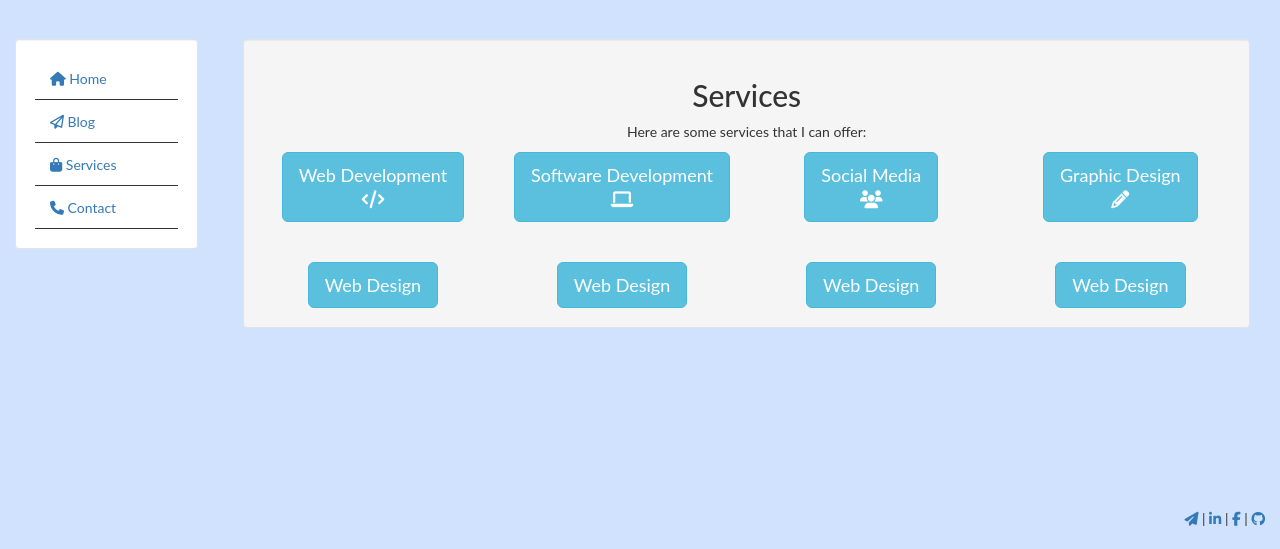
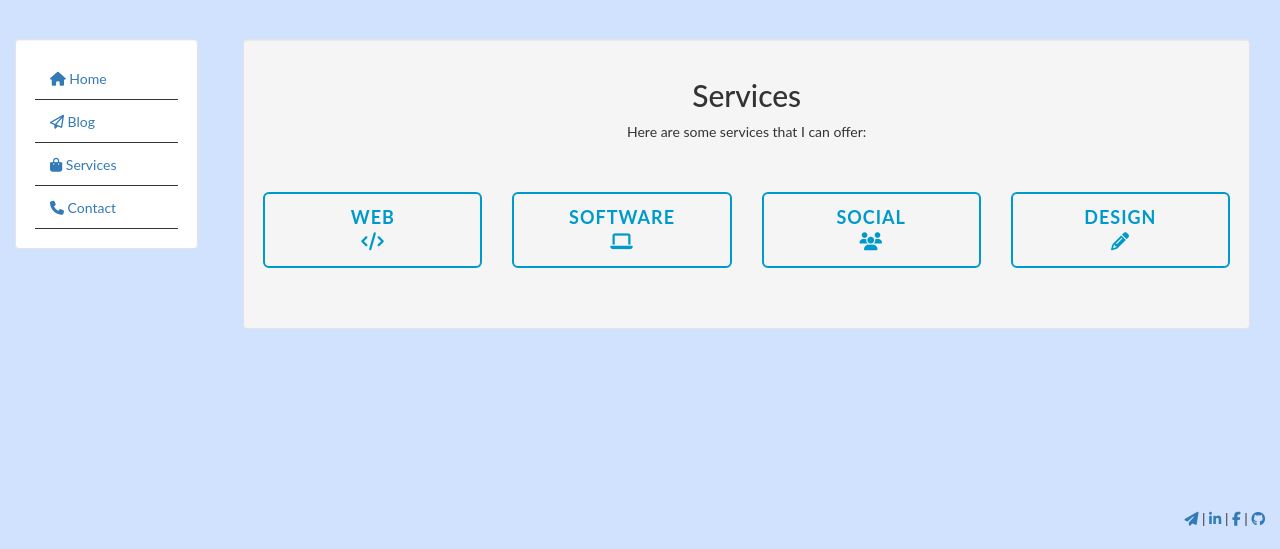
Before and after one commit to pizdetz/portfolio, a Django app: page /services/ in a window 1280 px wide. Shown: the part 251-800 px from the top of the page. Run offline with Django 3.2, Linux system fonts and the light colour scheme; some libraries are stand-ins or nearby versions.

Commit message:
add images and change button markup.

```diff
--- a/portfolio/static/portfolio/css/header.css
+++ b/portfolio/static/portfolio/css/header.css
@@ -27,3 +27,87 @@ body,h1,h2,h3,h4,h5,h6 {
     border-bottom-style: solid;
     border-width: 1px;
 }
+
+/**************************
+  DEFAULT BOOTSTRAP STYLES
+**************************/
+
+.btn {
+  display: inline-block;
+  padding: 6px 12px;
+  margin-bottom: 0;
+  font-size: 14px;
+  font-weight: normal;
+  line-height: 1.42857143;
+  text-align: center;
+  white-space: nowrap;
+  vertical-align: middle;
+  cursor: pointer;
+  -webkit-user-select: none;
+     -moz-user-select: none;
+      -ms-user-select: none;
+          user-select: none;
+  background-image: none;
+  border: 1px solid transparent;
+  border-radius: 4px;
+  padding: 10px 16px;
+}
+
+.btn-lg {
+  font-size: 18px;
+  line-height: 1.33;
+  border-radius: 6px;
+}
+
+.btn-primary {
+  color: #fff;
+  background-color: #428bca;
+  border-color: #357ebd;
+}
+
+.btn-primary:hover,
+.btn-primary:focus,
+.btn-primary:active,
+.btn-primary.active,
+.open .dropdown-toggle.btn-primary {
+  color: #fff;
+  background-color: #3276b1;
+  border-color: #285e8e;
+}
+
+/***********************
+  OUTLINE BUTTONS
+************************/
+
+.btn.outline {
+    background: none;
+    padding: 12px 22px;
+}
+.btn-primary.outline {
+    border: 2px solid #0099cc;
+    color: #0099cc;
+}
+.btn-primary.outline:hover, .btn-primary.outline:focus, .btn-primary.outline:active, .btn-primary.outline.active, .open > .dropdown-toggle.btn-primary {
+    color: #33a6cc;
+    border-color: #33a6cc;
+}
+.btn-primary.outline:active, .btn-primary.outline.active {
+    border-color: #007299;
+    color: #007299;
+    box-shadow: none;
+}
+
+/***********************
+  CUSTON BTN VALUES
+************************/
+
+.btn {
+    padding: 14px 24px;
+    border: 0 none;
+    font-weight: 700;
+    letter-spacing: 1px;
+    text-transform: uppercase;
+}
+.btn:focus, .btn:active:focus, .btn.active:focus {
+    outline: 0 none;
+}
--- a/portfolio/templates/portfolio/header.html
+++ b/portfolio/templates/portfolio/header.html
@@ -6,9 +6,9 @@
 	<meta charset="utf-8" />
 	{% load staticfiles %}
 	<link rel="stylesheet" href="{% static 'portfolio/css/bootstrap.min.css' %}" type = "text/css"/>
-	<link rel="stylesheet" href="{% static 'portfolio/css/header.css' %}" type="text/css"/>
 	<script src="https://use.fontawesome.com/c534b52160.js"></script>
 	<meta name="viewport" content="width=device-width, initial-scale=1, maximum-scale=1, user-scalable=no">
+	<link rel="stylesheet" href="{% static 'portfolio/css/header.css' %}" type="text/css"/>
 
 	<style type="text/css">
 		html,
--- a/portfolio/templates/portfolio/home.html
+++ b/portfolio/templates/portfolio/home.html
@@ -10,6 +10,6 @@
     people. I enjoy all types of music - Heavy Metal and EDM for when I work out, RnB for when I'm
     running around, lo-fi for when I'm relaxing, I can tolerate Blue Grass but not so much Country.
     I enjoy video games such as Call of Duty, Fallout, The Elder Scrolls, etc. English is my
-    primary language but I can read and write (and speak some) Russian. Head to my blog page for me info.
+    primary language but I can read and write (and speak some) Russian. Head to my blog page for more info.
 </p>
 {% endblock %}
--- a/portfolio/templates/portfolio/services.html
+++ b/portfolio/templates/portfolio/services.html
@@ -2,35 +2,35 @@
 
 <div class="well text-center">
   <h2>Services</h2>
-  <p>Here are some services that I can offer:</p>
-  <div class="row">
+  <p>Here are some services that I can offer:</p><br><br>
+  <div class="row" id="services">
     <div class="col-sm-3">
-      <button type="button" class="btn btn-info btn-lg" data-toggle="modal" data-target="#myModal">Web Development<br><span class="fa fa-code"></span></button>
+      <button type="button" class="btn btn-primary btn-lg btn-block outline" data-toggle="modal" data-target="#myModal">WEB<br><span class="fa fa-code"></span></button>
     </div>
     <div class="col-sm-3">
-      <button type="button" class="btn btn-info btn-lg" data-toggle="modal" data-target="#myModal">Software Development<br><span class="fa fa-laptop"></span></button>
+      <button type="button" class="btn btn-primary btn-lg btn-block outline" data-toggle="modal" data-target="#myModal">SOFTWARE<br><span class="fa fa-laptop"></span></button>
     </div>
     <div class="col-sm-3">
-      <button type="button" class="btn btn-info btn-lg" data-toggle="modal" data-target="#myModal">Social Media<br><span class="fa fa-group"></span></button>
+      <button type="button" class="btn btn-primary btn-lg btn-block outline" data-toggle="modal" data-target="#myModal">SOCIAL<br><span class="fa fa-group"></span></button>
     </div>
     <div class="col-sm-3">
-      <button type="button" class="btn btn-info btn-lg" data-toggle="modal" data-target="#myModal">Graphic Design<br><span class="fa fa-pencil"></span></button>
+      <button type="button" class="btn btn-primary btn-lg btn-block outline" data-toggle="modal" data-target="#myModal">DESIGN<br><span class="fa fa-pencil"></span></button>
     </div>
   </div>
   <br>
   <br>
-  <div class="row">
+  <div class="row" id="services-info">
     <div class="col-sm-3">
-      <button type="button" class="btn btn-info btn-lg" data-toggle="modal" data-target="#myModal">Web Design</button>
+
     </div>
     <div class="col-sm-3">
-      <button type="button" class="btn btn-info btn-lg" data-toggle="modal" data-target="#myModal">Web Design</button>
+
     </div>
     <div class="col-sm-3">
-      <button type="button" class="btn btn-info btn-lg" data-toggle="modal" data-target="#myModal">Web Design</button>
+
     </div>
     <div class="col-sm-3">
-      <button type="button" class="btn btn-info btn-lg" data-toggle="modal" data-target="#myModal">Web Design</button>
+
     </div>
   </div>
 </div>
```
Also changed, not shown: 2 other files.
